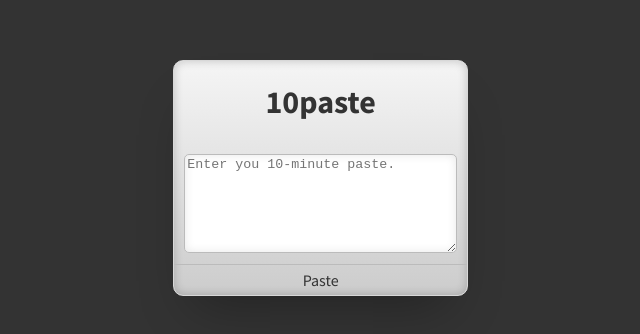
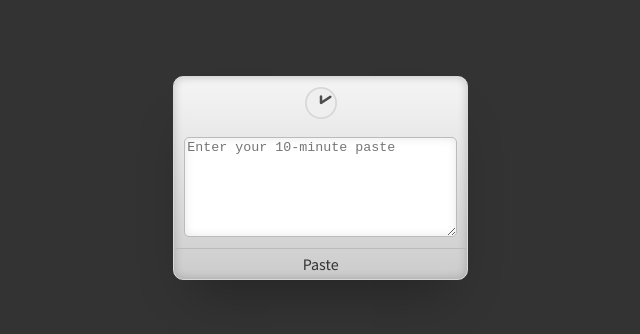
Before and after one commit to nucular/10paste, a website: page public/index.html in a window 1280 px wide. Shown: the part 222-556 px from the top of the page, without its empty margins (319-959 px from the left). Drawn offline with Linux system fonts and the light colour scheme.

Commit message:
Logo and more design stuff

```diff
--- a/public/index.html
+++ b/public/index.html
@@ -10,10 +10,12 @@
 <body>
   <div id="wrapper">
     <div id="content">
-      <h1>10paste</h1>
+      <div id="header">
+        <a href="/public/index.html"><img id="logo" src="/public/logo.png"/></a>
+      </div>
       <form name="paste" action="/post" method="post">
-        <textarea id="text-area" name="data" placeholder="Enter you 10-minute paste."></textarea>
-        <div id="submit-button" onclick="document.forms['paste'].submit();">Paste</div>
+        <textarea id="text-area" name="data" placeholder="Enter your 10-minute paste"></textarea>
+        <div id="button" onclick="document.forms['paste'].submit();">Paste</div>
       </form>
     </div>
   </div>
--- a/public/style.css
+++ b/public/style.css
@@ -8,6 +8,11 @@ html, body {
 
   width: 100%;
   height: 100%;
+}
+
+a {
+  text-decoration: inherit;
+  color: inherit;
 }
 
 #wrapper {
@@ -49,6 +54,19 @@ html, body {
   max-height: 100%;
 }
 
+#header {
+  width: 100%;
+  height: 50px;
+  text-align: center;
+}
+
+#logo {
+  margin-top: 10px;
+}
+
+#title {
+}
+
 #text-area {
   margin: 10px;
   border-radius: 5px;
@@ -62,7 +80,7 @@ html, body {
   max-height: 100%;
 }
 
-#submit-button {
+#button {
   border-top: 1px solid #bbb;
   cursor: default;
 
@@ -81,17 +99,18 @@ html, body {
   transition: background-color 0.2s ease-in, line-height 0.5s ease-out;
 }
 
-#submit-button:hover {
+#button:hover {
   background-color: #e0e0e0;
   line-height: 40px;
   transition: all 0.2s ease-in;
 }
 
-#submit-button:active {
+#button:active {
   background-color: #ccc;
 }
 
 .message {
+  color: #444;
   margin: 10px;
   padding: 5px;
   background-color: #eee;
```
Also changed, not shown: public/404.html (+6 -2 lines), public/logo.png (added), public/logo.svg (added).
